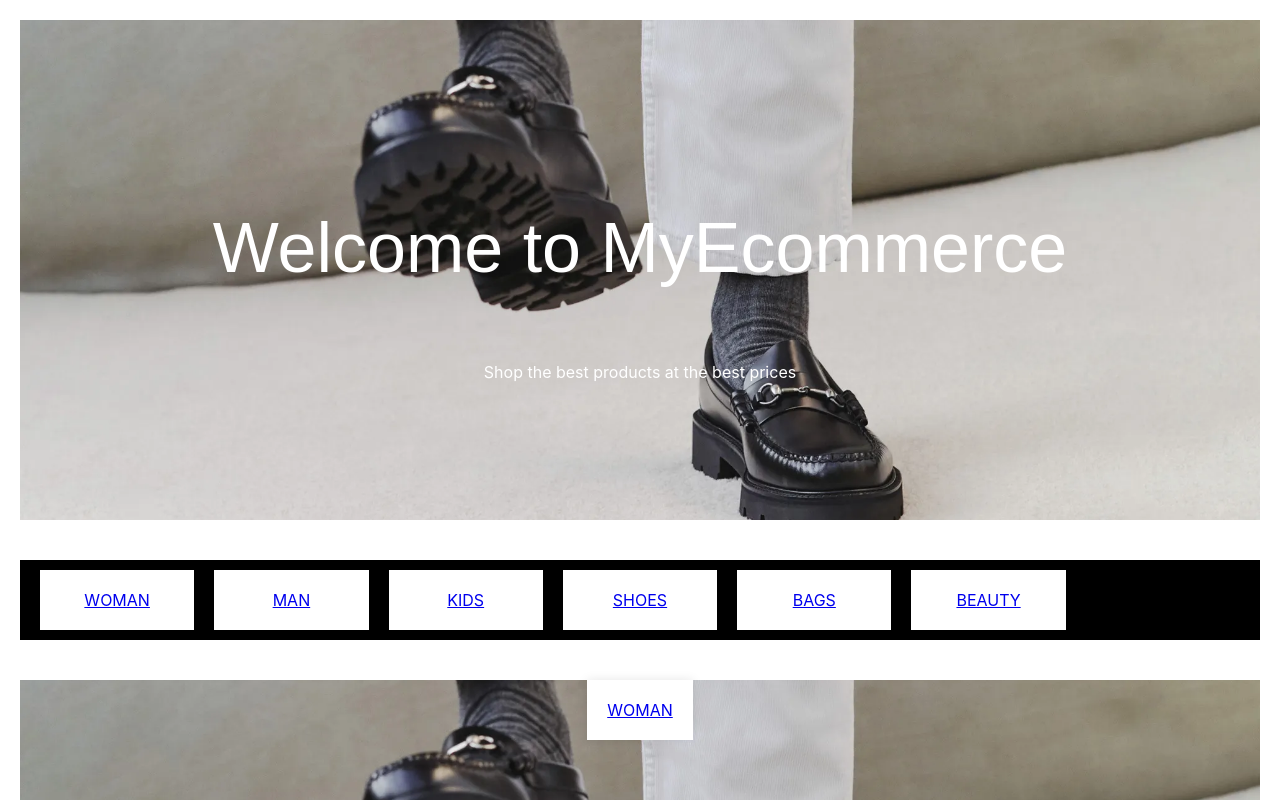
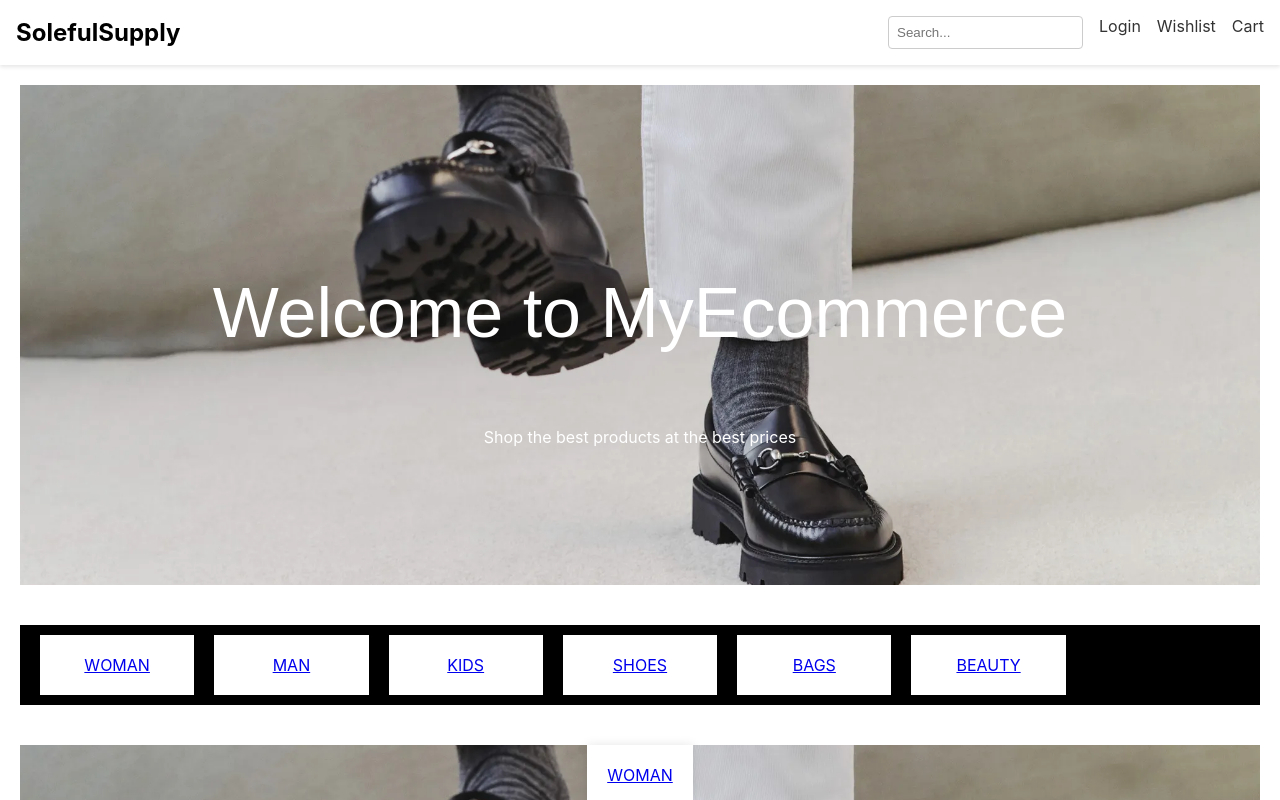
Before and after one commit to NgomsoGaya/FULLSTACK-ENTRY1-REACT-, a React (Create React App) app: page / in a window 1280 px wide. Shown: the top 800 px of the page. Built offline with nearby package versions, Linux system fonts and the light colour scheme.

Commit message:
added a header, it's visible on required routes

```diff
--- a/src/App.js
+++ b/src/App.js
@@ -1,5 +1,6 @@
 import React from 'react';
 import { BrowserRouter as Router, Route, Routes } from 'react-router-dom';
+import Header from './components/Header'
 import Home from './pages/Home';
 import WomanCategory from './pages/WomanCategory';
 import ManCategory from './pages/ManCategory';
@@ -11,6 +12,7 @@ import BeautyCategory from './pages/BeautyCategory';
 const App = () => {
   return (
     <Router>
+      <Header />
       <Routes>
         <Route path="/" element={<Home />} />
         <Route path="/category/woman" element={<WomanCategory />} />
--- a/src/components/Header.css
+++ b/src/components/Header.css
@@ -1,33 +1,42 @@
-/* src/components/Header.css */
 .header {
   display: flex;
   justify-content: space-between;
   align-items: center;
-    padding: 1rem 2rem;
-    background-color: #333;
-    color: #fff;
+  padding: 1rem;
+  background-color: #fff;
+  box-shadow: 0 2px 4px rgba(0, 0, 0, 0.1);
 }
 
 .logo {
-    font-family: "Lobster", sans-serif;
-    font-weight: 400;
-    font-style: normal;
+  font-size: 1.5rem;
+  font-weight: bold;
+}
+
+.nav {
+  display: flex;
+  align-items: center;
 }
 
 .nav ul {
+  list-style: none;
   display: flex;
-    list-style: none;
   margin: 0;
   padding: 0;
 }
 
 .nav li {
-    margin-left: 1.5rem;
+  margin-left: 1rem;
 }
 
 .nav a {
-    color: #fff;
   text-decoration: none;
+  color: #333;
+}
+
+.search-bar {
+  padding: 0.5rem;
+  border: 1px solid #ccc;
+  border-radius: 4px;
 }
 
 .hamburger {
@@ -39,35 +48,33 @@
 .hamburger .line {
   width: 25px;
   height: 3px;
-    background-color: #fff;
+  background-color: #333;
   margin: 4px 0;
 }
 
 @media (max-width: 768px) {
   .nav {
-      position: absolute;
-      top: 60px;
-      left: 0;
-      width: 100%;
-      background-color: #333;
     display: none;
     flex-direction: column;
-      align-items: center;
+    width: 100%;
   }
 
   .nav.open {
     display: flex;
   }
 
+  .hamburger {
+    display: flex;
+  }
+
   .nav ul {
     flex-direction: column;
+    width: 100%;
   }
 
   .nav li {
-      margin: 1rem 0;
-    }
-
-    .hamburger {
-      display: flex;
+    width: 100%;
+    text-align: center;
+    margin: 0.5rem 0;
   }
 }
--- a/src/components/Header.js
+++ b/src/components/Header.js
@@ -13,10 +13,16 @@ const Header = () => {
       <div className="logo">SolefulSupply</div>
       <nav className={`nav ${isMobileMenuOpen ? 'open' : ''}`}>
         <ul>
-          <li><a href="/">Home</a></li>
-          <li><a href="/shop">Shop</a></li>
-          <li><a href="/about">About</a></li>
-          <li><a href="/contact">Contact</a></li>
+          <li>
+            <input
+              type="text"
+              placeholder="Search..."
+              className="search-bar"
+            />
+          </li>
+          <li><a href="/login">Login</a></li>
+          <li><a href="/wishlist">Wishlist</a></li>
+          <li><a href="/cart">Cart</a></li>
         </ul>
       </nav>
       <div className="hamburger" onClick={handleMobileMenuToggle}>
--- a/src/pages/Home.js
+++ b/src/pages/Home.js
@@ -1,8 +1,6 @@
 import React from 'react';
 import { Link } from 'react-router-dom';
 import './Home.css';
-
-
 
 const Home = () => {
   return (
```
Lines whose indentation alone changed are shown as unchanged.
